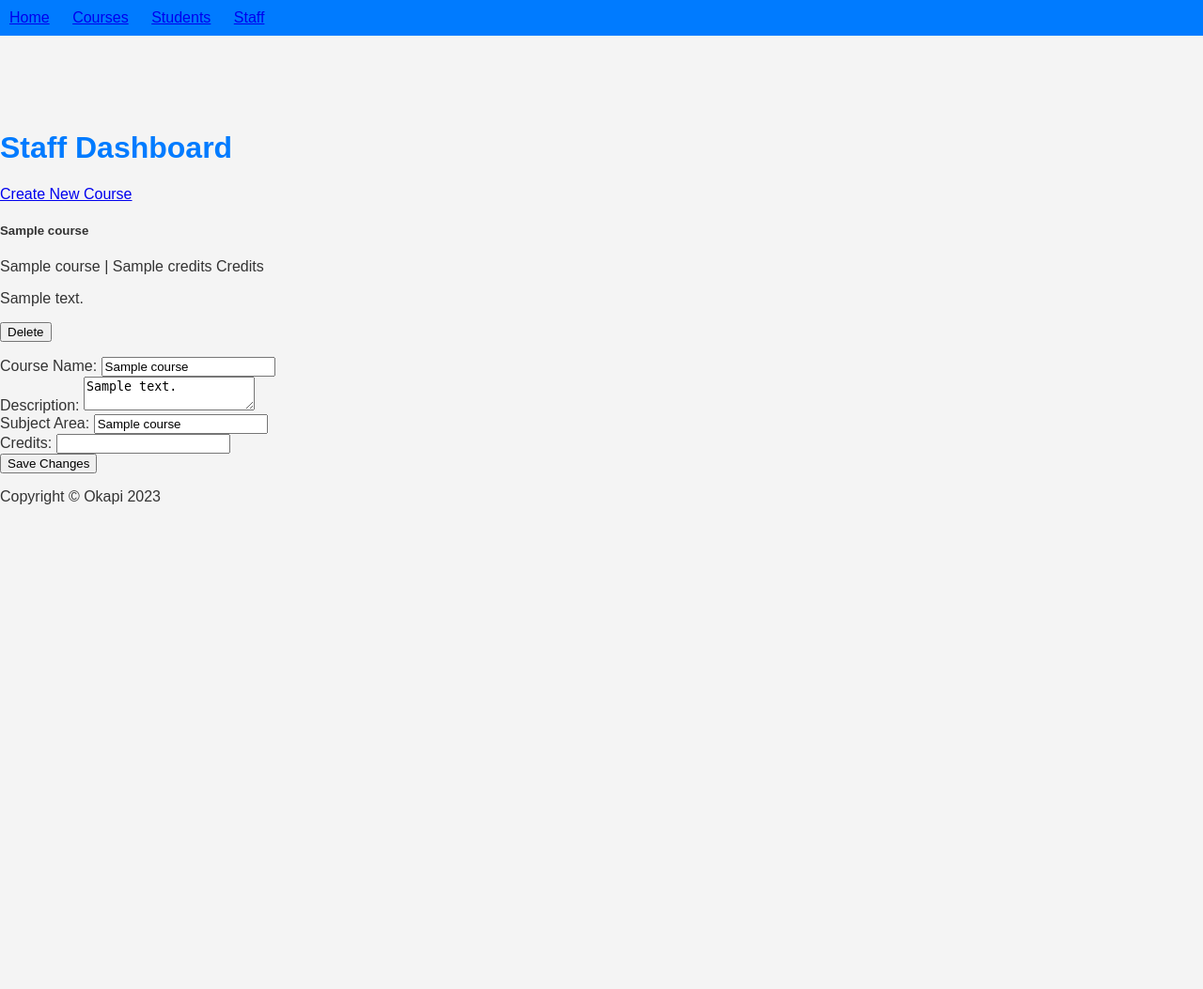
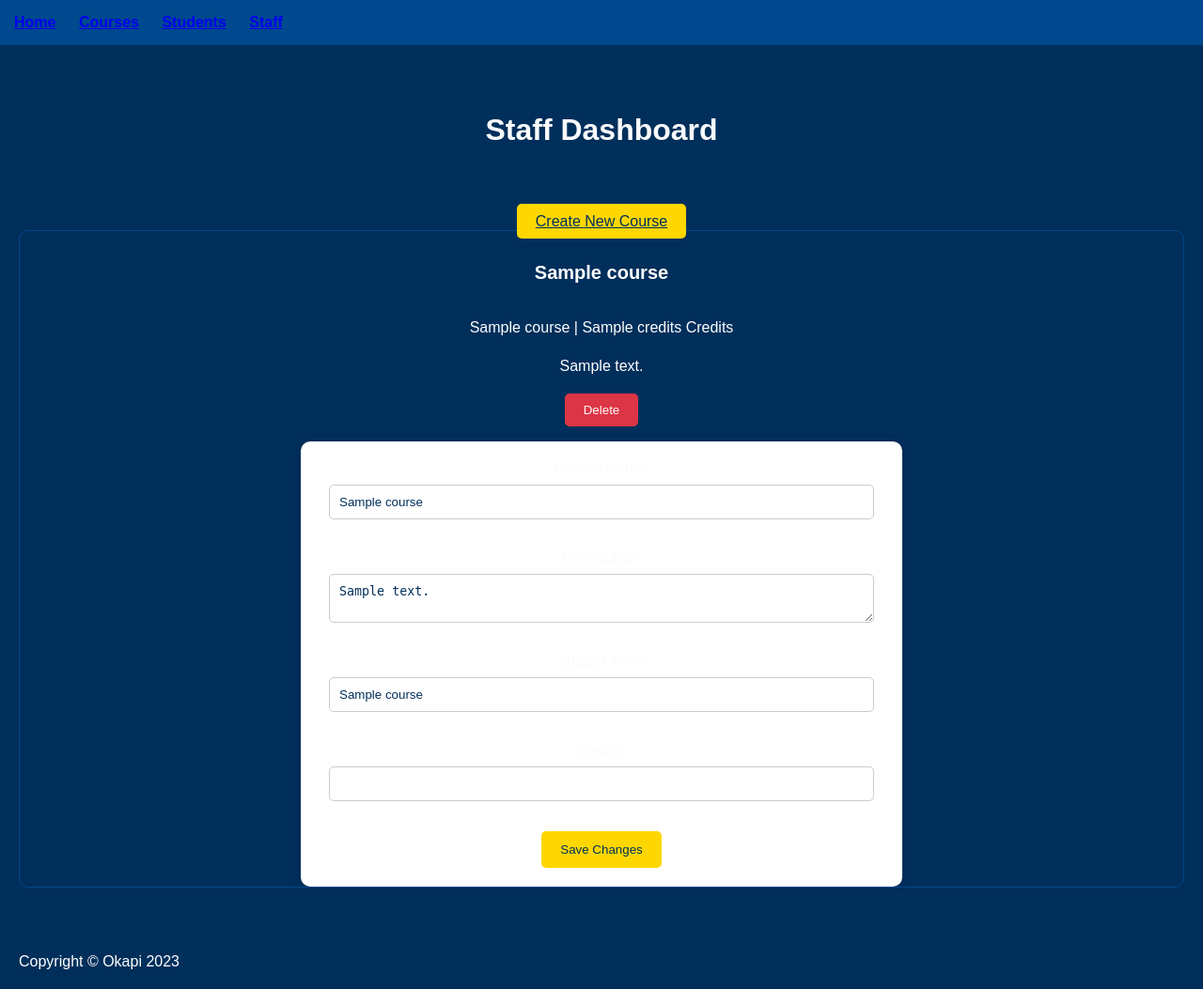
Before and after one commit to easterdaymn/SDEV_255_Final_Project_Okapi, a Node server app: template views/staff.ejs in a window 1280 px wide. Shown: the whole page at 94% size. Before the commit the page ends 537 px from the top, so only its background shows below. Run offline with Node 20, Linux system fonts and the light colour scheme; the template is opened without the code that fills it: most values are stand-ins (such as "Sample title", 1, 10 or a date in 2020); some libraries are stand-ins or nearby versions.

Commit message:
Update styles.css

```diff
--- a/public/styles.css
+++ b/public/styles.css
@@ -1,16 +1,22 @@
 /* Reset default styles and set a base font for the entire body */
 body {
     font-family: 'Arial', sans-serif;
-    background-color: #f4f4f4;
-    color: #333;
-    margin: 0;
+    background-color: #002f5b; /* Darker blue background color */
+    color: #fff; /* White text color for better visibility */
+    margin: 20px; /* Add margin around everything */
     padding: 0;
 }
 
 /* Style for the navigation bar */
 nav {
-    background-color: #007bff;
-    padding: 10px;
+    background-color: #00498e; /* Darker blue background color for the navigation bar */
+    color: #fff; /* White text color for the navigation items */
+    padding: 15px; /* Increased padding for better spacing */
+    position: fixed;
+    top: 0;
+    right: 0;
+    left: 0;
+    z-index: 1000;
 }
 
 /* Remove default list styles for unordered lists */
@@ -24,9 +30,156 @@ ul {
 li {
     display: inline;
     margin-right: 20px;
+    font-weight: bold; /* Make navigation items bold for better visibility */
 }
 
 /* Style for the main heading of the page */
 h1 {
-    color: #007bff;
+    color: #fafbfc; /* Color for the main heading */
+    margin-top: 20px; /* Add some margin to the top of the heading */
+    margin-bottom: 70px;
 }
+
+/* Style for the paragraphs */
+p {
+    line-height: 1.6; /* Increase line height for better readability */
+}
+
+/* Style for the Bootstrap cards */
+.card {
+    background-color: #0072c6; /* Lighter blue background color for the cards */
+    color: #fff; /* White text color for the card content */
+    border: 1px solid #002f5b; /* Darker blue border color for the cards */
+    border-radius: 10px; /* Rounded corners for a modern look */
+    margin-bottom: 20px;
+    margin-right: 15px;
+    padding: 20px; /* Add padding to the card body */
+}
+
+.card-title {
+    color: #fff; /* White color for card titles */
+    font-weight: bold;
+}
+
+/* Additional styles for card content if needed */
+.card-body {
+    text-align: center;
+}
+
+/* Ensure cards are side by side */
+.row {
+    display: flex;
+    justify-content: space-between;
+}
+
+/* Add padding to the top of the main content */
+.main-container {
+    padding-top: 70px; /* Adjust this value based on the height of your navigation bar */
+    text-align: center;
+}
+
+/* Add space between courses and add a border */
+.custom-card {
+    margin-bottom: 70px;
+    border: 1px solid #00498e; /* Dark blue border color */
+    border-radius: 10px; /* Optional: Add rounded corners */
+}
+
+/* Increase font size for custom card titles */
+.custom-card-title {
+    font-size: 20px; /* Adjust the size as needed */
+    font-weight: bold; /* Optional: Make the titles bold */
+}
+
+/* Style for the Bootstrap cards in the testimonials section */
+.testimonial-card {
+    background-color: #00498e; /* Darker blue background color for the testimonial cards */
+    color: #fff; /* White text color for the testimonial card content */
+    border: 1px solid #002f5b; /* Darker blue border color for the testimonial cards */
+    border-radius: 10px; /* Rounded corners for a modern look */
+    margin-bottom: 20px; /* Margin at the bottom of each card */
+    padding: 20px; /* Add padding to the card body */
+}
+
+.testimonial-card img {
+    max-width: 100px; /* Limit the maximum width of the images */
+    border-radius: 50%; /* Make the images circular */
+}
+
+.testimonial-card h5 {
+    color: #fff; /* White color for card titles in the testimonials section */
+    margin-bottom: 10px; /* Margin at the bottom of the title */
+}
+
+/* Style for the footer */
+.footer {
+    text-align: center;
+    padding: 20px; /* Add padding for better spacing */
+    background-color: #002f5b; /* Darker blue background color for the footer */
+    color: #fff; /* White text color for better visibility */
+}
+
+/* Style for buttons */
+.btn {
+    background-color: #ffd700; /* Yellow background color for buttons */
+    color: #002f5b; /* Dark blue text color for buttons */
+    padding: 10px 20px; /* Adjust padding for better button size */
+    border: none; /* Remove the border */
+    border-radius: 5px; /* Add a slight border radius for a modern look */
+    cursor: pointer; /* Change cursor on hover for better user interaction */
+}
+
+/* Style for the primary button */
+.btn-primary {
+    background-color: #ffd700; /* Yellow background color for primary buttons */
+    color: #002f5b; /* Dark blue text color for primary buttons */
+}
+
+/* Style for the danger button (e.g., delete button) */
+.btn-danger {
+    background-color: #dc3545; /* Red background color for danger buttons */
+    color: #fff; /* White text color for danger buttons */
+}
+
+/* Style for the form container */
+.form-container {
+    background-color: #fff; /* White background color for the form container */
+    border-radius: 10px; /* Add rounded corners for a modern look */
+    box-shadow: 0 0 10px rgba(0, 0, 0, 0.1); /* Add a subtle box shadow for depth */
+    padding: 20px; /* Add padding for better spacing */
+    max-width: 600px; /* Limit the maximum width of the form container */
+    margin: 0 auto; /* Center the form container on the page */
+}
+
+/* Style for form labels */
+.form-label {
+    display: block;
+    margin-bottom: 8px;
+    color: #fbfbfc; /* Dark blue text color for form labels */
+}
+
+/* Style for form input fields */
+.form-input {
+    width: calc(100% - 20px);
+    padding: 10px;
+    margin-bottom: 16px;
+    border: 1px solid #ccc; /* Light gray border for form input fields */
+    border-radius: 5px; /* Add rounded corners for form input fields */
+    box-sizing: border-box; /* Include padding and border in element's total width and height */
+    color: #002f5b; /* Dark blue text color for form input fields */
+}
+
+/* Style for form groups to group labels and inputs together */
+.form-group {
+    margin-bottom: 16px;
+}
+
+/* Style for form buttons */
+.form-btn {
+    background-color: #ffd700; /* Yellow background color for form buttons */
+    color: #002f5b; /* Dark blue text color for form buttons */
+    padding: 12px 20px; /* Adjust padding for better button size */
+    border: none;
+    border-radius: 5px; /* Add rounded corners for form buttons */
+    cursor: pointer;
+}
```
